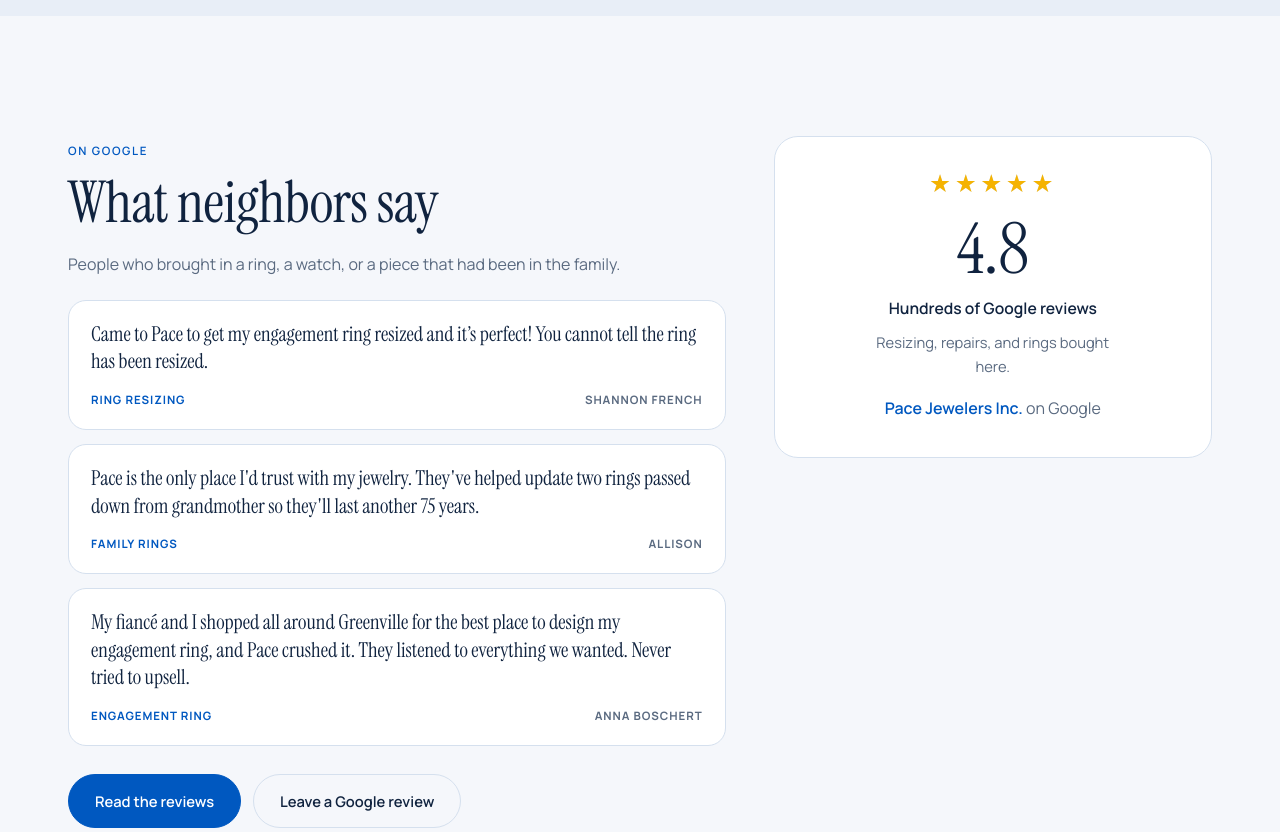
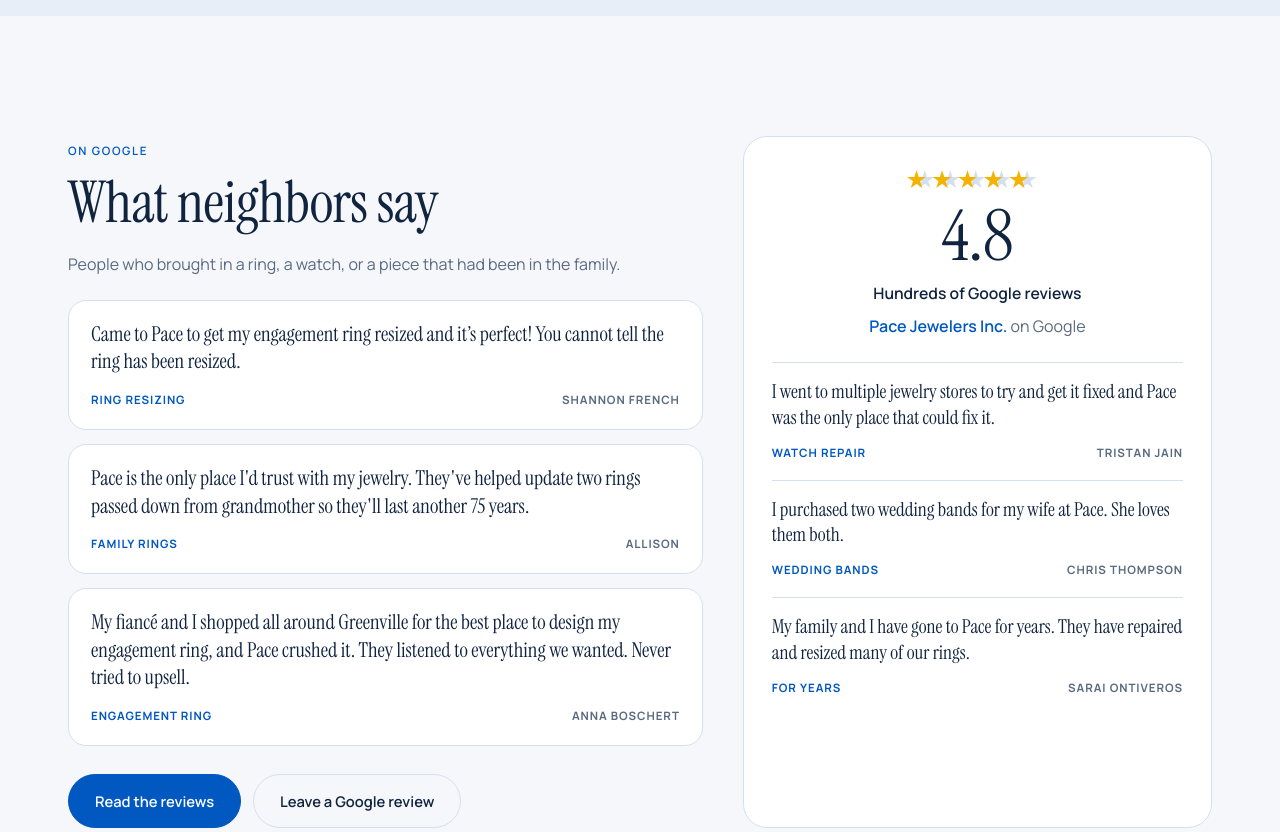
Before and after one commit to MitchelTurner/pace, a plain HTML site: page index.html in a window 1280 px wide. Shown: the part 6980-7812 px from the top of the page. Drawn offline with nearby package versions, Linux system fonts and the light colour scheme.

Commit message:
Fill the right side of the neighbors section.
The score card now carries three more notes under the rating: a watch
repair, wedding bands, and a family that has come for years. The card
matches the height of the quotes beside it.

Co-authored-by: Mitchel Turner <mitchel.myers.turner@gmail.com>

```diff
--- a/index.html
+++ b/index.html
@@ -299,18 +299,23 @@
   .visit .maplibregl-ctrl-attrib{font-size:10px;background:rgba(255,255,255,.8)}
   .visit .maplibregl-ctrl-attrib a{color:#555}
 
-  .reviews .wrap{display:grid;grid-template-columns:1.2fr .8fr;gap:48px;align-items:start}
+  .reviews .wrap{display:grid;grid-template-columns:1.15fr .85fr;gap:40px;align-items:stretch}
   .reviews p{color:var(--ink-soft);margin-top:18px;max-width:38em}
   .reviews .actions{display:flex;gap:12px;flex-wrap:wrap;margin-top:28px}
-  .review-card{background:var(--card);border:1px solid var(--line);border-radius:24px;padding:36px 32px;text-align:center;position:sticky;top:110px}
+  .review-card{background:var(--card);border:1px solid var(--line);border-radius:24px;padding:32px 28px 12px;text-align:center;display:flex;flex-direction:column}
   .stars{position:relative;display:inline-block;font-size:1.35rem;letter-spacing:.14em;line-height:1}
   .stars-base{color:#d5e0ee}
   .stars-fill{position:absolute;left:0;top:0;width:96%;overflow:hidden;white-space:nowrap;color:#f5b301}
-  .review-card .score{font-family:var(--display);font-size:4.4rem;line-height:1;margin-top:14px}
-  .review-card .count{margin:12px 0 0;color:var(--ink);font-weight:600;font-size:.98rem;max-width:none}
-  .review-card .kinds{margin:8px auto 0;max-width:16em;font-size:.92rem}
-  .review-card .where{color:var(--ink-soft);margin-top:16px}
+  .review-card .score{font-family:var(--display);font-size:4.4rem;line-height:1;margin-top:10px}
+  .review-card .count{margin:10px 0 0;color:var(--ink);font-weight:600;font-size:.98rem;max-width:none}
+  .review-card .where{color:var(--ink-soft);margin-top:6px}
   .review-card .where a{color:var(--accent);font-weight:600;text-decoration:none}
+  .review-notes{list-style:none;margin:22px 0 0;text-align:left}
+  .review-notes li{padding:16px 0 18px;border-top:1px solid var(--line)}
+  .review-notes p{margin:0;max-width:none;color:var(--ink);font-family:var(--display);font-size:1.2rem;line-height:1.35}
+  .review-notes footer{margin-top:12px;display:flex;justify-content:space-between;align-items:baseline;gap:12px;font-size:.72rem;font-weight:700;letter-spacing:.08em;text-transform:uppercase}
+  .review-notes .job{color:var(--accent)}
+  .review-notes .who{color:var(--ink-soft)}
   .quotes{display:grid;gap:14px;margin-top:22px}
   .quotes blockquote{margin:0;background:var(--card);border:1px solid var(--line);border-radius:18px;padding:20px 22px}
   .quotes blockquote p{margin:0;max-width:none;color:var(--ink);font-family:var(--display);font-size:1.28rem;line-height:1.35}
@@ -691,16 +696,29 @@
         <a class="btn ghost" href="https://search.google.com/local/writereview?placeid=ChIJj0LGMqsxWIgRiCIkU-yjsEM" target="_blank" rel="noopener">Leave a Google review</a>
       </div>
     </div>
-    <div class="review-card">
+    <aside class="review-card">
       <div class="stars" role="img" aria-label="4.8 out of 5 on Google">
         <span class="stars-base" aria-hidden="true">★★★★★</span>
         <span class="stars-fill" aria-hidden="true">★★★★★</span>
       </div>
       <div class="score">4.8</div>
       <p class="count">Hundreds of Google reviews</p>
-      <p class="kinds">Resizing, repairs, and rings bought here.</p>
       <p class="where"><a href="https://www.google.com/maps/place/?q=place_id:ChIJj0LGMqsxWIgRiCIkU-yjsEM" target="_blank" rel="noopener">Pace Jewelers Inc.</a> on Google</p>
-    </div>
+      <ul class="review-notes">
+        <li>
+          <p>I went to multiple jewelry stores to try and get it fixed and Pace was the only place that could fix it.</p>
+          <footer><span class="job">Watch repair</span><span class="who">Tristan Jain</span></footer>
+        </li>
+        <li>
+          <p>I purchased two wedding bands for my wife at Pace. She loves them both.</p>
+          <footer><span class="job">Wedding bands</span><span class="who">Chris Thompson</span></footer>
+        </li>
+        <li>
+          <p>My family and I have gone to Pace for years. They have repaired and resized many of our rings.</p>
+          <footer><span class="job">For years</span><span class="who">Sarai Ontiveros</span></footer>
+        </li>
+      </ul>
+    </aside>
   </div>
 </section>
 </main>
```
